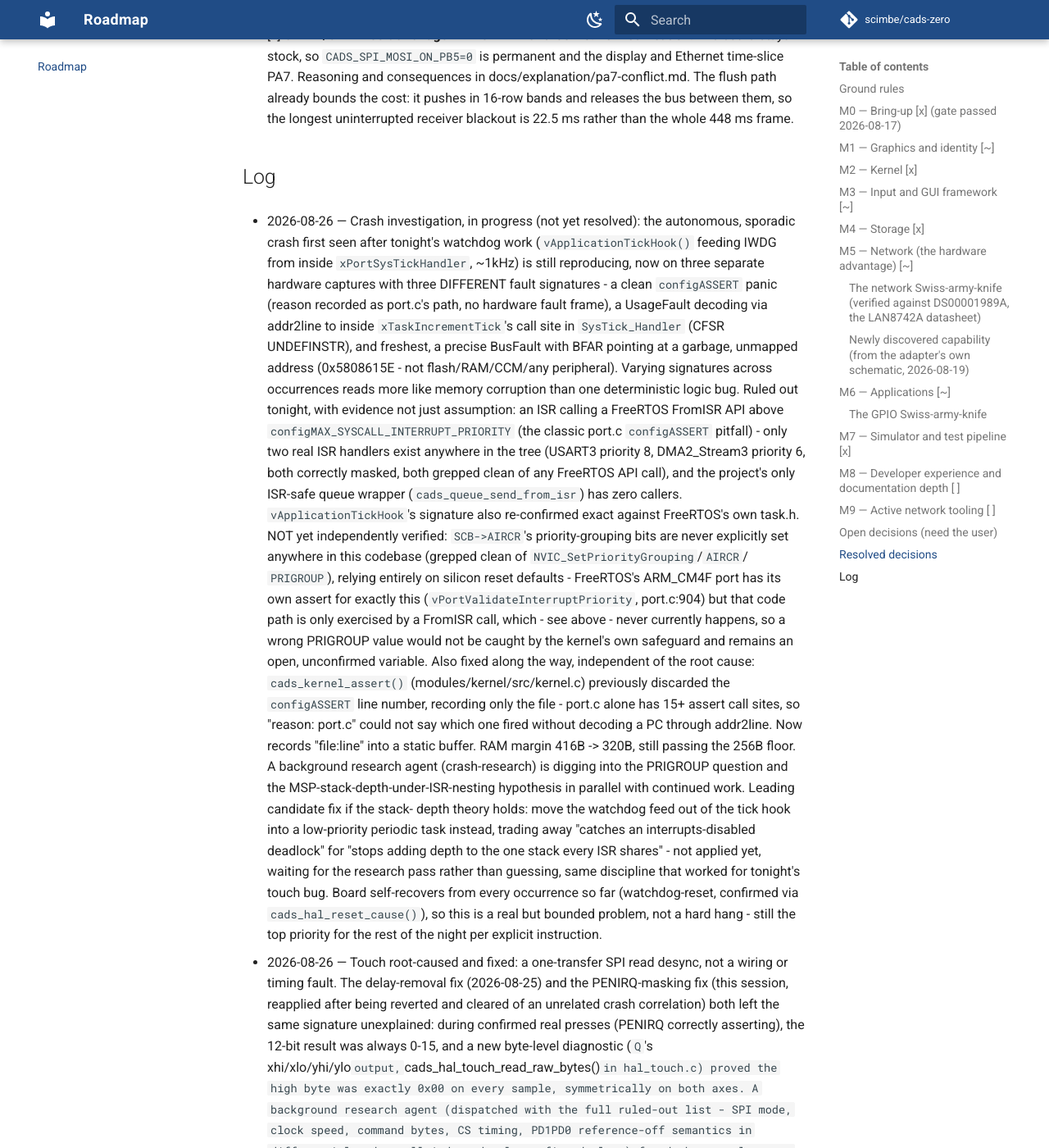
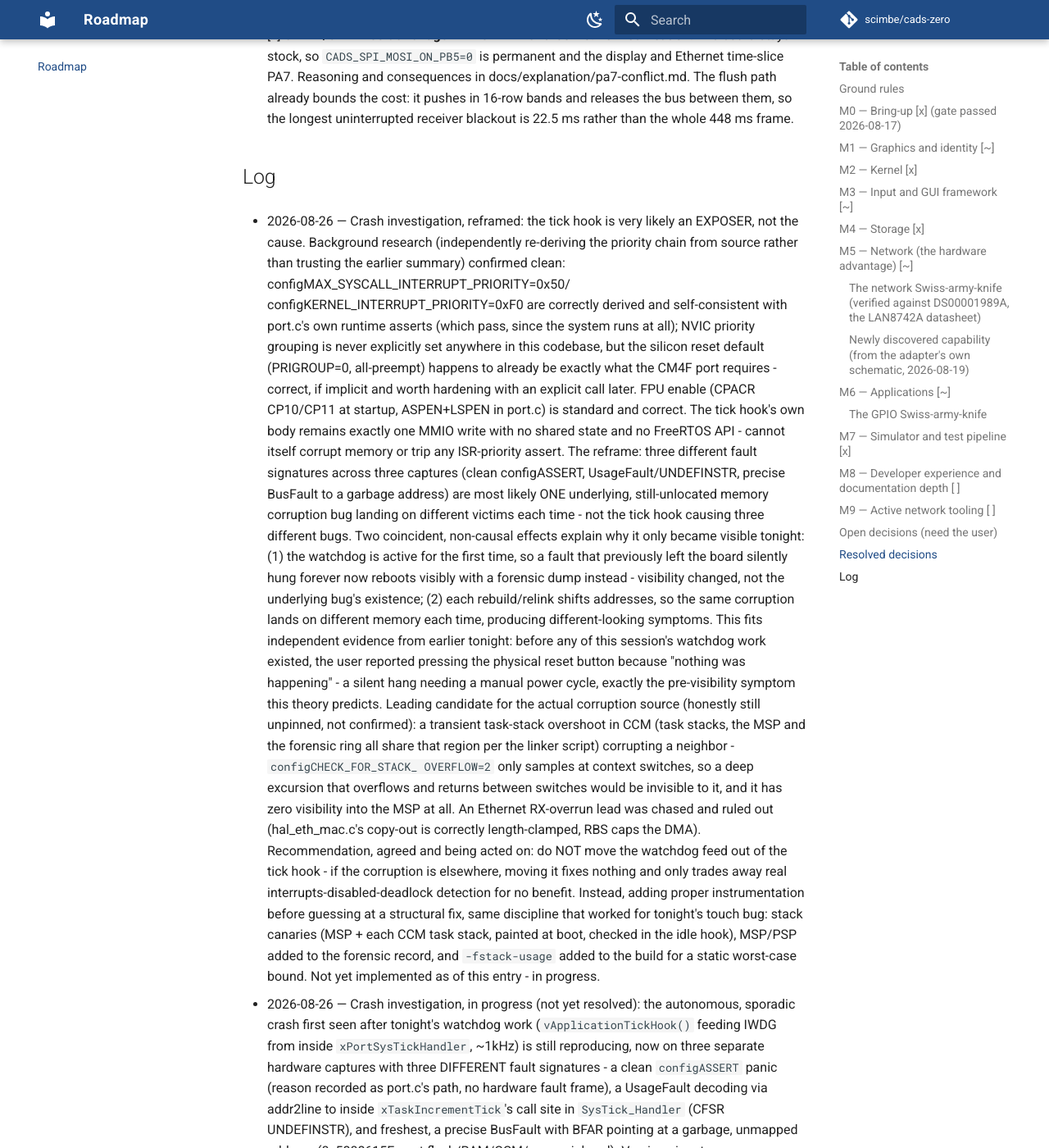
Before and after one commit to scimbe/cads-zero-firmware, an MkDocs documentation site: the page built from docs/ROADMAP.md, in a window 1280 px wide and 1400 px high, scrolled down 39696 px. Shown: the whole window at 82% size. Built offline with MkDocs 1.6.1 and Material for MkDocs 9.7.7, drawn with Linux system fonts in a browser that asks for light colours; comment, search, counter and statistics services are not loaded.

Commit message:
docs: log the crash investigation's exposer-not-cause reframe
Background research re-derived the interrupt-priority chain from
source and confirmed it clean, ruled out FPU setup, and reframed the
whole investigation: the three different fault signatures are most
likely one underlying, still-unlocated memory corruption bug landing
on different victims each relink, with the watchdog only making a
pre-existing silent hang visible rather than causing anything new.
Recommendation (being acted on): instrument before guessing at a fix -
stack canaries, MSP/PSP in the forensic record, -fstack-usage - rather
than moving the watchdog feed and losing real deadlock detection for
no proven benefit.

```diff
--- a/docs/ROADMAP.md
+++ b/docs/ROADMAP.md
@@ -2063,6 +2063,55 @@ _None outstanding._
 
 ## Log
 
+- 2026-08-26 — Crash investigation, reframed: the tick hook is very likely
+  an EXPOSER, not the cause. Background research (independently re-deriving
+  the priority chain from source rather than trusting the earlier summary)
+  confirmed clean: configMAX_SYSCALL_INTERRUPT_PRIORITY=0x50/
+  configKERNEL_INTERRUPT_PRIORITY=0xF0 are correctly derived and
+  self-consistent with port.c's own runtime asserts (which pass, since the
+  system runs at all); NVIC priority grouping is never explicitly set
+  anywhere in this codebase, but the silicon reset default (PRIGROUP=0,
+  all-preempt) happens to already be exactly what the CM4F port requires -
+  correct, if implicit and worth hardening with an explicit call later.
+  FPU enable (CPACR CP10/CP11 at startup, ASPEN+LSPEN in port.c) is
+  standard and correct. The tick hook's own body remains exactly one MMIO
+  write with no shared state and no FreeRTOS API - cannot itself corrupt
+  memory or trip any ISR-priority assert.
+  The reframe: three different fault signatures across three captures
+  (clean configASSERT, UsageFault/UNDEFINSTR, precise BusFault to a
+  garbage address) are most likely ONE underlying, still-unlocated memory
+  corruption bug landing on different victims each time - not the tick
+  hook causing three different bugs. Two coincident, non-causal effects
+  explain why it only became visible tonight: (1) the watchdog is active
+  for the first time, so a fault that previously left the board silently
+  hung forever now reboots visibly with a forensic dump instead -
+  visibility changed, not the underlying bug's existence; (2) each
+  rebuild/relink shifts addresses, so the same corruption lands on
+  different memory each time, producing different-looking symptoms. This
+  fits independent evidence from earlier tonight: before any of this
+  session's watchdog work existed, the user reported pressing the
+  physical reset button because "nothing was happening" - a silent hang
+  needing a manual power cycle, exactly the pre-visibility symptom this
+  theory predicts.
+  Leading candidate for the actual corruption source (honestly still
+  unpinned, not confirmed): a transient task-stack overshoot in CCM
+  (task stacks, the MSP and the forensic ring all share that region per
+  the linker script) corrupting a neighbor - `configCHECK_FOR_STACK_
+  OVERFLOW=2` only samples at context switches, so a deep excursion that
+  overflows and returns between switches would be invisible to it, and
+  it has zero visibility into the MSP at all. An Ethernet RX-overrun
+  lead was chased and ruled out (hal_eth_mac.c's copy-out is correctly
+  length-clamped, RBS caps the DMA).
+  Recommendation, agreed and being acted on: do NOT move the watchdog
+  feed out of the tick hook - if the corruption is elsewhere, moving it
+  fixes nothing and only trades away real interrupts-disabled-deadlock
+  detection for no benefit. Instead, adding proper instrumentation before
+  guessing at a structural fix, same discipline that worked for tonight's
+  touch bug: stack canaries (MSP + each CCM task stack, painted at boot,
+  checked in the idle hook), MSP/PSP added to the forensic record, and
+  `-fstack-usage` added to the build for a static worst-case bound. Not
+  yet implemented as of this entry - in progress.
+
 - 2026-08-26 — Crash investigation, in progress (not yet resolved): the
   autonomous, sporadic crash first seen after tonight's watchdog work
   (`vApplicationTickHook()` feeding IWDG from inside `xPortSysTickHandler`,
```
